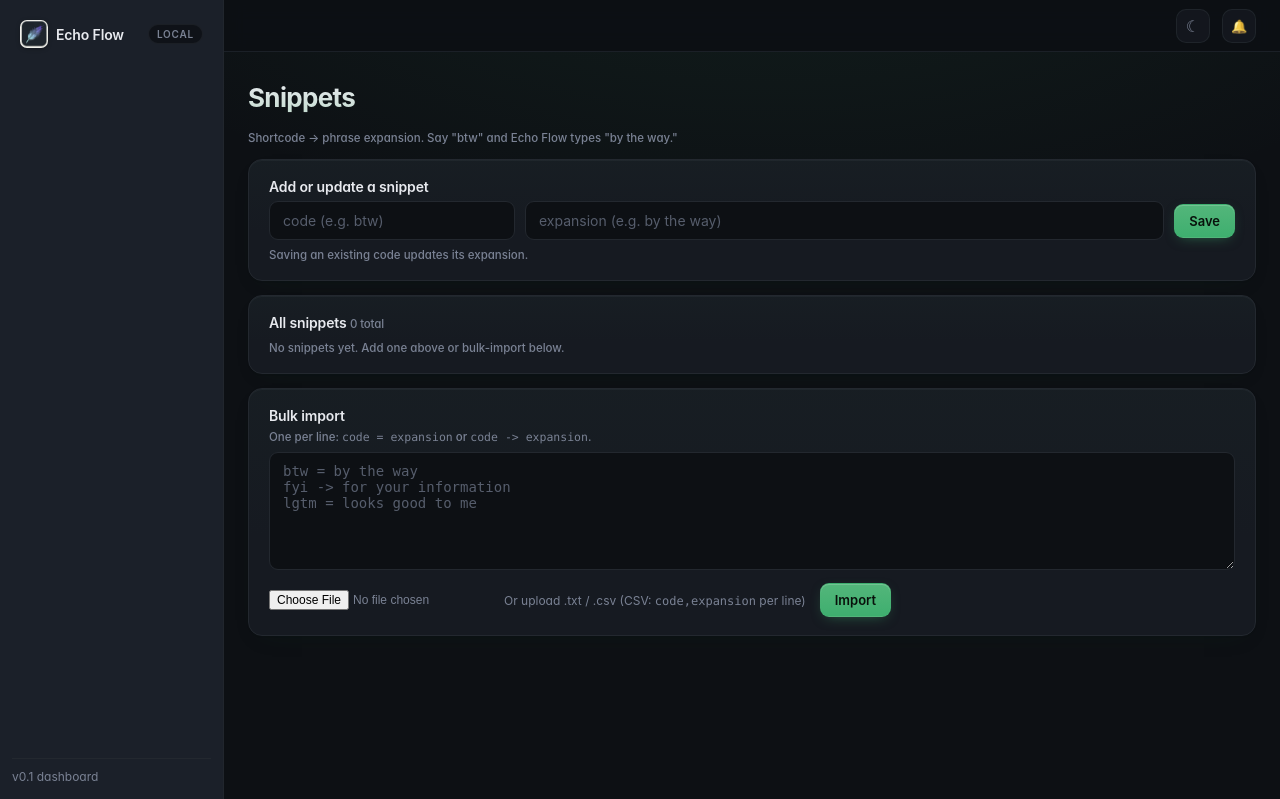
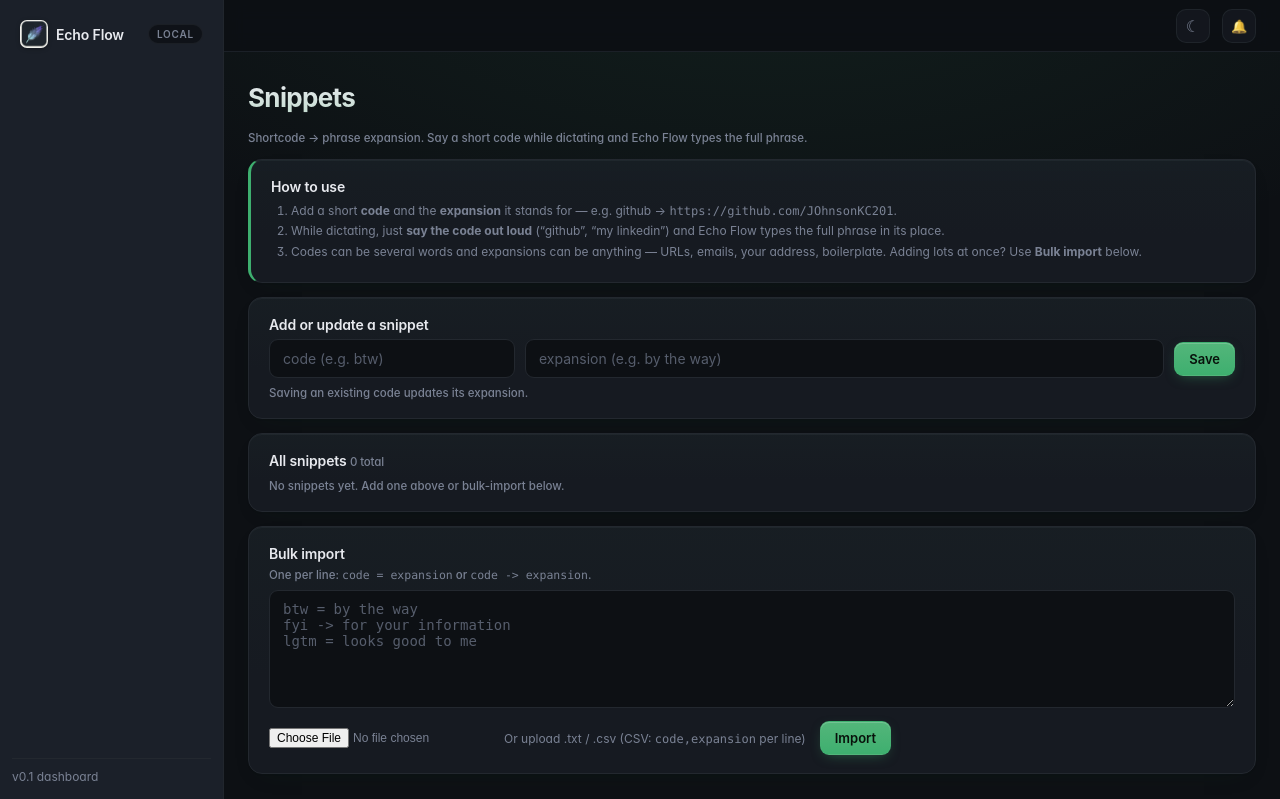
Before and after one commit to JOhnsonKC201/Echo_FLOW, a Python web app: template src/dashboard/templates/snippets.html in a window 1280 px wide. Shown: the top 799 px of the page. Run offline with Jinja, Linux system fonts and the light colour scheme; the template is opened without the code that fills it, so the values that code supplies are empty.

Commit message:
docs(snippets): add a 'How to use' guide to the Snippets page
A 3-step card at the top of /snippets explaining code -> expansion, spoken
trigger during dictation, and a pointer to bulk import.

Co-Authored-By: Claude Opus 4.8 (1M context) <noreply@anthropic.com>

```diff
--- a/src/dashboard/templates/snippets.html
+++ b/src/dashboard/templates/snippets.html
@@ -3,10 +3,22 @@
 {% block content %}
 <h1 class="welcome">Snippets</h1>
 <div class="muted small" style="margin-bottom: 14px;">
-  Shortcode → phrase expansion. Say "btw" and Echo Flow types "by the way."
+  Shortcode → phrase expansion. Say a short code while dictating and Echo Flow types the full phrase.
 </div>
 
 {% if flash %}<div class="flash">{{ flash }}</div>{% endif %}
+
+<div class="card" style="border-left: 3px solid var(--accent, #3eaf6f);">
+  <h2>How to use</h2>
+  <ol class="muted" style="margin: 6px 0 2px; padding-left: 20px; line-height: 1.7;">
+    <li>Add a short <strong>code</strong> and the <strong>expansion</strong> it stands for — e.g.
+      <span class="code-pill">github</span> → <code>https://github.com/JOhnsonKC201</code>.</li>
+    <li>While dictating, just <strong>say the code out loud</strong> (“github”, “my linkedin”) and Echo Flow
+      types the full phrase in its place.</li>
+    <li>Codes can be several words and expansions can be anything — URLs, emails, your address, boilerplate.
+      Adding lots at once? Use <strong>Bulk import</strong> below.</li>
+  </ol>
+</div>
 
 <div class="card">
   <h2>Add or update a snippet</h2>
```
